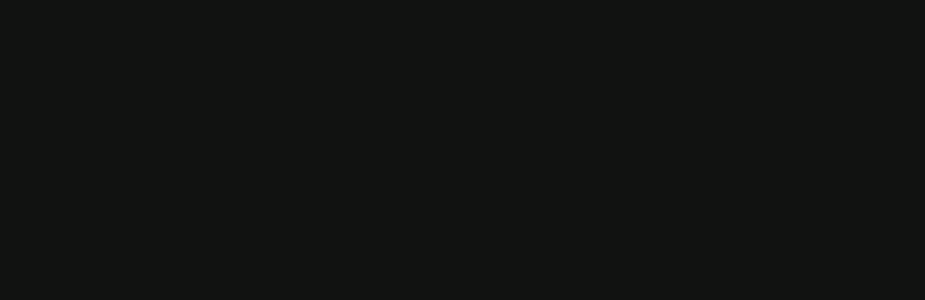
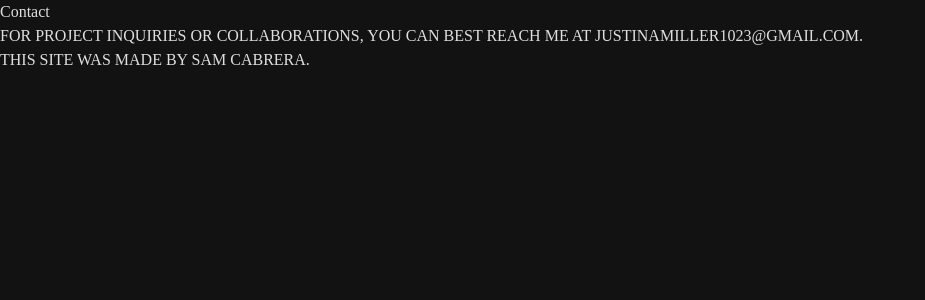
Before and after one commit to samanthacabrera/photofolio, a React (Vite) app: page /#contact in a window 1280 px wide. Before the commit this address had no page. Shown: the top 300 px of the page, without its empty margins (0-925 px from the left). Built offline with nearby package versions, Linux system fonts and the light colour scheme; a web font is replaced by a local one.

Commit message:
simplify Footer component

```diff
--- a/src/App.jsx
+++ b/src/App.jsx
@@ -3,7 +3,7 @@ import Header from "./Header";
 import Hero from "./Hero";
 import About from "./About";
 import Gallery from "./Gallery";
-import Contact from "./Contact";
+import Footer from "./Footer";
 
 export default function App() {
   return (
@@ -13,15 +13,15 @@ export default function App() {
         <Route
           path="/photofolio/"
           element={
-            <div className="flex flex-col space-y-24">
+            <div className="flex flex-col space-y-24 pb-24 md:pb-48">
               <Hero />
               <About />
               <Gallery />
-              <Contact />
             </div>
           }
         />
       </Routes>
+      <Footer />
     </BrowserRouter>
   );
 }
--- a/src/Contact.jsx
+++ /dev/null
@@ -1,79 +0,0 @@
-import { useRef, useEffect } from "react";
-
-function useScrollFade(delay = 0) {
-  const ref = useRef(null);
-
-  useEffect(() => {
-    if (!ref.current) return;
-    const el = ref.current;
-
-    const observer = new IntersectionObserver(
-      ([entry]) => {
-        if (entry.isIntersecting) {
-          setTimeout(() => {
-            el.style.opacity = 1;
-            el.style.transform = "translateY(0)";
-          }, delay);
-        } else {
-          el.style.opacity = 0;
-          el.style.transform = "translateY(20px)";
-        }
-      },
-      { threshold: 0.2 }
-    );
-
-    observer.observe(el);
-    return () => observer.disconnect();
-  }, [delay]);
-
-  return ref;
-}
-
-function Contact() {
-  const textRef = useScrollFade(0);
-  const footerRef = useScrollFade(450);
-
-  return (
-    <section
-      id="contact"
-      data-title="Contact"
-      className="relative w-screen min-h-screen flex flex-col justify-center px-8 md:px-20 bg-[#111211] text-white"
-    >
-      <div className="flex-1 flex flex-col items-center justify-center space-y-12 text-center">
-        <p
-          ref={textRef}
-          className="opacity-0 transform translate-y-6 transition-all duration-500 ease-out text-white/80 text-sm lg:text-xl leading-loose max-w-md"
-        >
-          For project inquiries or collaborations, <br/> you can best reach me at{" "}
-          <a
-            href="mailto:justinamiller1023@gmail.com"
-            className="relative group font-light tracking-[0.05em] underline-animation hover:text-white transition-all duration-500"
-          >
-            justinamiller1023@gmail.com
-            <span className="absolute left-0 -bottom-1 w-0 h-[1px] bg-white transition-all duration-500 group-hover:w-full"></span>
-          </a>
-          .
-        </p>
-      </div>
-
-      {/* Footer */}
-      <p
-        ref={footerRef}
-        className="group absolute bottom-4 left-0 right-0 mx-auto flex justify-center opacity-0 translate-y-6 transition-all duration-500 ease-out text-xs md:text-sm text-white/50 tracking-widest"
-      >
-        This site was made by{" "}
-        <a
-          href="https://samoontha.com/"
-          target="_blank"
-          rel="noopener noreferrer"
-          className="inline-block relative mx-1 group-hover:text-white transition-all duration-500"
-        >
-          Sam Cabrera
-          <span className="absolute left-0 -bottom-1 w-0 h-[1px] bg-white transition-all duration-500 group-hover:w-full"></span>
-        </a>
-      </p>
-    </section>
-  );
-}
-
-export default Contact;
--- /dev/null
+++ b/src/Footer.jsx
@@ -0,0 +1,79 @@
+import { useRef, useEffect } from "react";
+
+function useScrollFade(delay = 0) {
+  const ref = useRef(null);
+
+  useEffect(() => {
+    if (!ref.current) return;
+    const el = ref.current;
+
+    const observer = new IntersectionObserver(
+      ([entry]) => {
+        if (entry.isIntersecting) {
+          setTimeout(() => {
+            el.style.opacity = 1;
+            el.style.transform = "translateY(0)";
+          }, delay);
+        } else {
+          el.style.opacity = 0;
+          el.style.transform = "translateY(12px)";
+        }
+      },
+      { threshold: 0.2 }
+    );
+
+    observer.observe(el);
+    return () => observer.disconnect();
+  }, [delay]);
+
+  return ref;
+}
+
+function Footer() {
+  const emailRef = useScrollFade(0);
+  const linkRef = useScrollFade(250);
+
+  return (
+    <section
+      id="contact"
+      data-title="Contact"
+      className="w-full p-4 md:p-8"
+    >
+      <div className="flex flex-col md:flex-row md:justify-between gap-2 md:gap-0">
+        <p
+          ref={emailRef}
+          className="group opacity-0 translate-y-3 transition-all duration-700 ease-out text-[11px] md:text-xs tracking-[0.12em] leading-relaxed"
+        >
+          For project inquiries or collaborations, you can best reach me at{" "}
+          <a
+            href="mailto:justinamiller1023@gmail.com"
+            className="relative inline-block transition-colors duration-300 group-hover:text-white/70"
+          >
+            justinamiller1023@gmail.com
+            <span className="absolute left-0 -bottom-[2px] h-[1px] w-0 bg-white/70 transition-all duration-500 ease-out group-hover:w-full"></span>
+          </a>
+          .
+        </p>
+
+        <p
+          ref={linkRef}
+          className="group opacity-0 translate-y-3 transition-all duration-700 ease-out text-[11px] md:text-xs tracking-[0.12em] leading-relaxed md:text-right"
+        >
+          This site was made by{" "}
+          <a
+            href="https://samoontha.com/"
+            target="_blank"
+            rel="noopener noreferrer"
+            className="relative inline-block transition-colors duration-300 group-hover:text-white/70"
+          >
+            Sam Cabrera
+            <span className="absolute left-0 -bottom-[2px] h-[1px] w-0 bg-white/70 transition-all duration-500 ease-out group-hover:w-full"></span>
+          </a>
+          .
+        </p>
+      </div>
+    </section>
+  );
+}
+
+export default Footer;
--- a/src/Header.jsx
+++ b/src/Header.jsx
@@ -4,7 +4,6 @@ const MENU_ITEMS = [
   { label: "Home", hash: "#home" },
   { label: "About", hash: "#about" },
   { label: "Gallery", hash: "#gallery" },
-  { label: "Contact", hash: "#contact" },
 ];
 
 export default function Header() {
```
